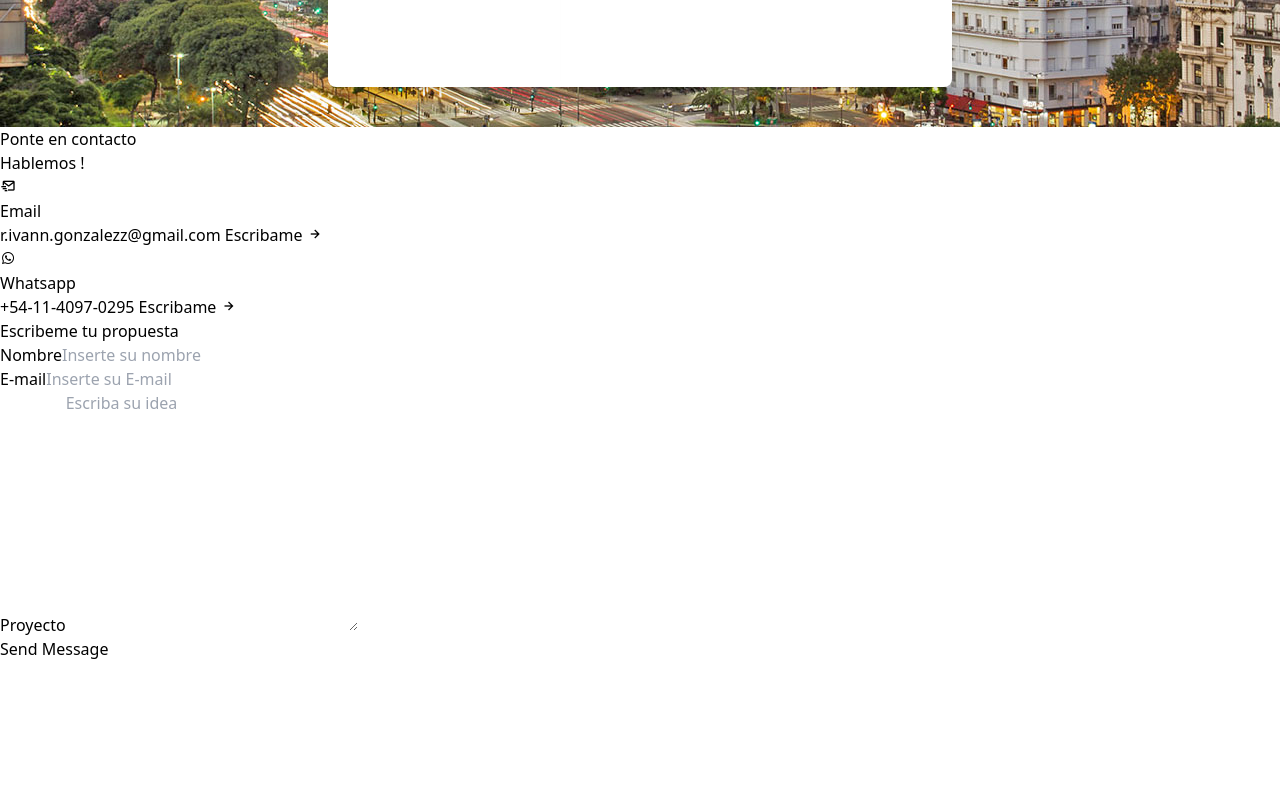
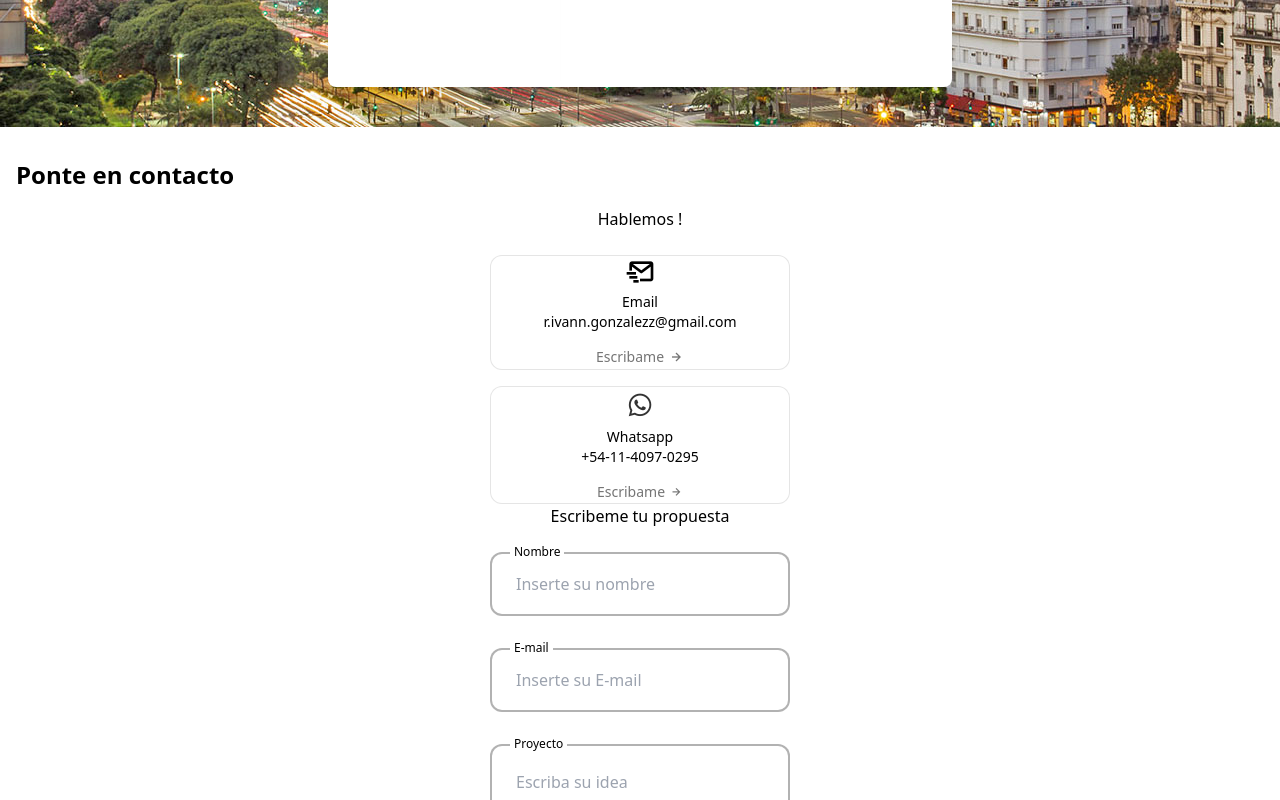
Before and after one commit to RodrigoIvanGonzalez/DriverWeb, a React (Vite) app: page / in a window 1280 px wide. Shown: the part 880-1680 px from the top of the page. Before the commit the page ends 1565 px from the top, so only its background shows below. Built offline with nearby package versions, Linux system fonts and the light colour scheme; a web font is replaced by a local one.

Commit message:
feature agregado de estilos

```diff
--- a/src/components/Contact.jsx
+++ b/src/components/Contact.jsx
@@ -15,55 +15,55 @@ function Contact() {
 
 
     return (
-        <section className="contact section" id="contact">
-            <h2 className="section__title">Ponte en contacto</h2>
+        <section className="mb-24 mt-8" id="contact">
+            <h2 className="text-[hsl(0, 0%, 20%)] text-2xl font-semibold m-4">Ponte en contacto</h2>
             <span className="section__subtitle"></span>
 
-            <div className="contact__container container grid">
+            <div className="grid gap-x-12 justify-center pb-12">
                 <div className="contact__content">
-                    <h3 className="contact__title">Hablemos !</h3>
+                    <h3 className="text-center  text-base font-medium mb-6 ">Hablemos !</h3>
 
-                    <div className="contact__info">
-                        <div className="contact__card">
-                            <i className="bx bx-mail-send contact__card-icon"></i>
+                    <div className="grid gap-y-4 grid-cols-[300px]  ">
+                        <div className="bg-[#fff] border border-solid border-black/10 p4 rounded-xl text-center ">
+                            <i className="bx bx-mail-send text-[2rem] mb-1 "></i>
 
-                            <h3 className="contact__card-title">Email</h3>
-                            <span className="contact__card-data">r.ivann.gonzalezz@gmail.com</span>
+                            <h3 className="text-sm font-medium">Email</h3>
+                            <span className="block text-sm mb-3">r.ivann.gonzalezz@gmail.com</span>
 
-                            <a href="" className="contact__button"> Escribame {" "}<i className="bx bx-right-arrow-alt contact__button-icon"></i></a>
+                            <a href="" className="contact__button inline-flex text-[hsl(0,0%,46%)] text-sm items-center justify-center gap-1  hover:translate-x-1 hover:transition-transform "> Escribame {" "}<i className="bx bx-right-arrow-alt contact__button-icon text-base  hover:translate-x-1 hover:transition-transform "></i></a>
                         </div>
 
-                        <div className="contact__card">
-                            <i className="bx bxl-whatsapp contact__card-icon"></i>
+                        <div className="bg-[#fff] border border-solid border-black/10 p4 rounded-xl text-center ">
+                            <i className="bx bxl-whatsapp text-3xl text-[hsl(0,0%,20%)] mb-1"></i>
 
-                            <h3 className="contact__card-title">Whatsapp</h3>
-                            <span className="contact__card-data">+54-11-4097-0295</span>
+                            <h3 className="text-sm font-medium ">Whatsapp</h3>
+                            <span className="block text-sm mb-3 ">+54-11-4097-0295</span>
 
-                            <a href="" className="contact__button"> Escribame {" "}<i className="bx bx-right-arrow-alt contact__button-icon"></i></a>
+                            <a href="" className="contact__button inline-flex text-[hsl(0,0%,46%)] text-sm items-center justify-center gap-1 hover:translate-x-1 hover:transition-transform"> Escribame {" "}<i className="bx bx-right-arrow-alt contact__button-icon hover:translate-x-1 hover:transition-transform"></i></a>
                         </div>
                     </div>
                 </div>
 
                 <div className="contact__content">
-                    <h3 className="contact__title">Escribeme tu propuesta</h3>
+                    <h3 className="text-center text-base font-medium mb-6">Escribeme tu propuesta</h3>
 
-                    <form ref={form} onSubmit={sendEmail} className="contact__form">
-                        <div className="contact__form-div">
+                    <form ref={form} onSubmit={sendEmail} className="w-full">
+                        <div className="relative mb-8 h-16">
                             <label className="contact__form-tag">Nombre</label>
                             <input type="text" name="name" className='contact__form-input' placeholder='Inserte su nombre'/>
                         </div>
 
-                        <div className="contact__form-div">
+                        <div className="relative mb-8 h-16">
                             <label className="contact__form-tag">E-mail</label>
-                            <input type="email" name="email" className='contact__form-input' placeholder='Inserte su E-mail'/>
+                            <input type="email" name="email" className='contact__form-input ' placeholder='Inserte su E-mail'/>
                         </div>
 
-                        <div className="contact__form-div contact__form-area">
+                        <div className=" relative mb-8 h-44">
                             <label className="contact__form-tag">Proyecto</label>
-                            <textarea name="proyect" cols="30" rows="10" className='contact__form-input' placeholder='Escriba su idea'></textarea>
+                            <textarea name="proyect" cols="30" rows="10" className='contact__form-input ' placeholder='Escriba su idea'></textarea>
                         </div>
 
-                        <button className="button button--flex">
+                        <button className="rounded-lg py-2 px-5 text-base font-medium bg-[#1a1a1a] text-[#fff] m-auto cursor-pointer border flex">
                             Send Message
                             <svg
                 className="button__icon"
@@ -75,11 +75,11 @@ function Contact() {
                 >
                 <path
                     d="M14.2199 21.9352C13.0399 21.9352 11.3699 21.1052 10.0499 17.1352L9.32988 14.9752L7.16988 14.2552C3.20988 12.9352 2.37988 11.2652 2.37988 10.0852C2.37988 8.91525 3.20988 7.23525 7.16988 5.90525L15.6599 3.07525C17.7799 2.36525 19.5499 2.57525 20.6399 3.65525C21.7299 4.73525 21.9399 6.51525 21.2299 8.63525L18.3999 17.1252C17.0699 21.1052 15.3999 21.9352 14.2199 21.9352ZM7.63988 7.33525C4.85988 8.26525 3.86988 9.36525 3.86988 10.0852C3.86988 10.8052 4.85988 11.9052 7.63988 12.8252L10.1599 13.6652C10.3799 13.7352 10.5599 13.9152 10.6299 14.1352L11.4699 16.6552C12.3899 19.4352 13.4999 20.4252 14.2199 20.4252C14.9399 20.4252 16.0399 19.4352 16.9699 16.6552L19.7999 8.16525C20.3099 6.62525 20.2199 5.36525 19.5699 4.71525C18.9199 4.06525 17.6599 3.98525 16.1299 4.49525L7.63988 7.33525Z"
-                    fill="var(--container-color)"
+                    fill="#fff"
                 ></path>
                 <path
                     d="M10.11 14.7052C9.92005 14.7052 9.73005 14.6352 9.58005 14.4852C9.29005 14.1952 9.29005 13.7152 9.58005 13.4252L13.16 9.83518C13.45 9.54518 13.93 9.54518 14.22 9.83518C14.51 10.1252 14.51 10.6052 14.22 10.8952L10.64 14.4852C10.5 14.6352 10.3 14.7052 10.11 14.7052Z"
-                    fill="var(--container-color)"
+                    fill="#fff"
                 ></path>
                             </svg>
                         </button>
--- a/src/components/Header.jsx
+++ b/src/components/Header.jsx
@@ -23,7 +23,7 @@ const Header = () =>{
 
     return (
         <header className='top-auto bottom-0  w-screen dark:bg-gray-800 ' id='home'>
-            <nav className="fixed flex justify-between items-center gap-4 bottom-0 h-[3rem] p-3 w-screen bg-[#e1e1e1] dark:bg-[#475569] z-50 ">
+            <nav className="fixed flex justify-between items-center gap-4 bottom-0 h-[4rem] p-6 w-screen bg-[#e1e1e1] dark:bg-[#475569] z-50 ">
                 <a href="index.html" className=""><span className="  font-bold  bg-clip-text text-transparent bg-Gradient-Title text-3xl  ">Hola !</span></a>
 
                 <div className={Toggle ? 'nav-menu show-menu dark:bg-Gradient-show-menu dark:shadow-3da' : 'nav-menu'}>
@@ -67,7 +67,7 @@ const Header = () =>{
                     </ul>
 
 
-                    <i className='uil uil-times absolute block right-[1.3rem] bottom-2 text-2xl cursor-pointer text-Title-color hover:text-Tilte-Color-Dark dark:text-gray-300 ' onClick={()=> showMenu(!Toggle)} ></i>
+                    <i className='uil uil-times absolute block right-[1.2rem] bottom-4 text-2xl cursor-pointer text-Title-color hover:text-Tilte-Color-Dark dark:text-gray-300 ' onClick={()=> showMenu(!Toggle)} ></i>
                 </div>
                 <div className=""  >
                     <i className="uil uil-apps text-Gradient-Title block cursor-pointer text-lg" onClick={()=> showMenu(!Toggle)}></i>
--- a/src/index.css
+++ b/src/index.css
@@ -25,6 +25,12 @@
   };
   .next{
     @apply absolute top-40 text-blue-600 bg-transparent font-bold text-3xl right-[50px]
+  }
+  .contact__form-input{
+    @apply absolute top-0 left-0 w-full h-full border-2 border-solid border-black/30 outline-none bg-none rounded-xl p-6 z-10
+  }
+  .contact__form-tag{
+    @apply absolute -top-3 left-5 p-1 text-xs z-20 bg-white text-[hsl()]
   }
 
 }
```
